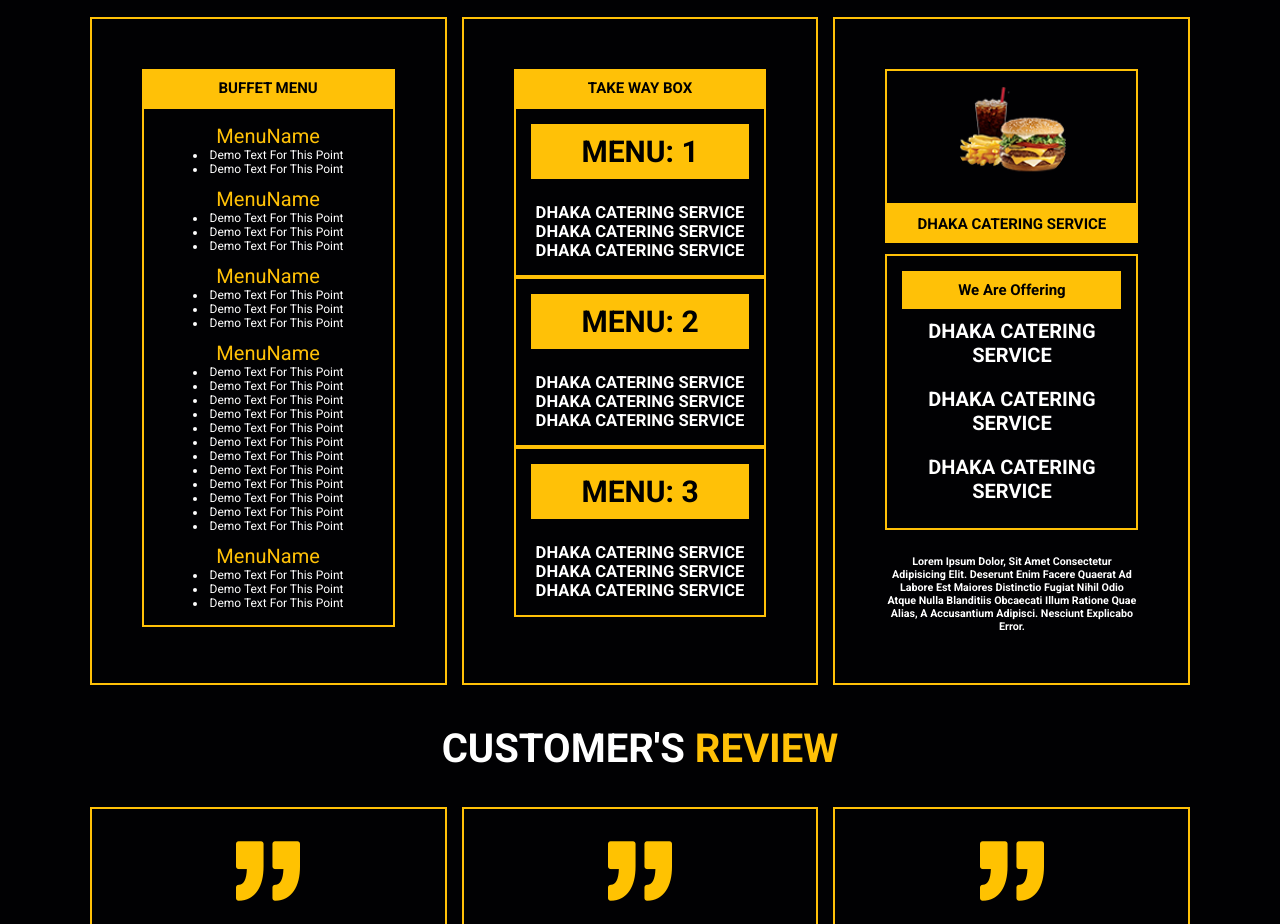
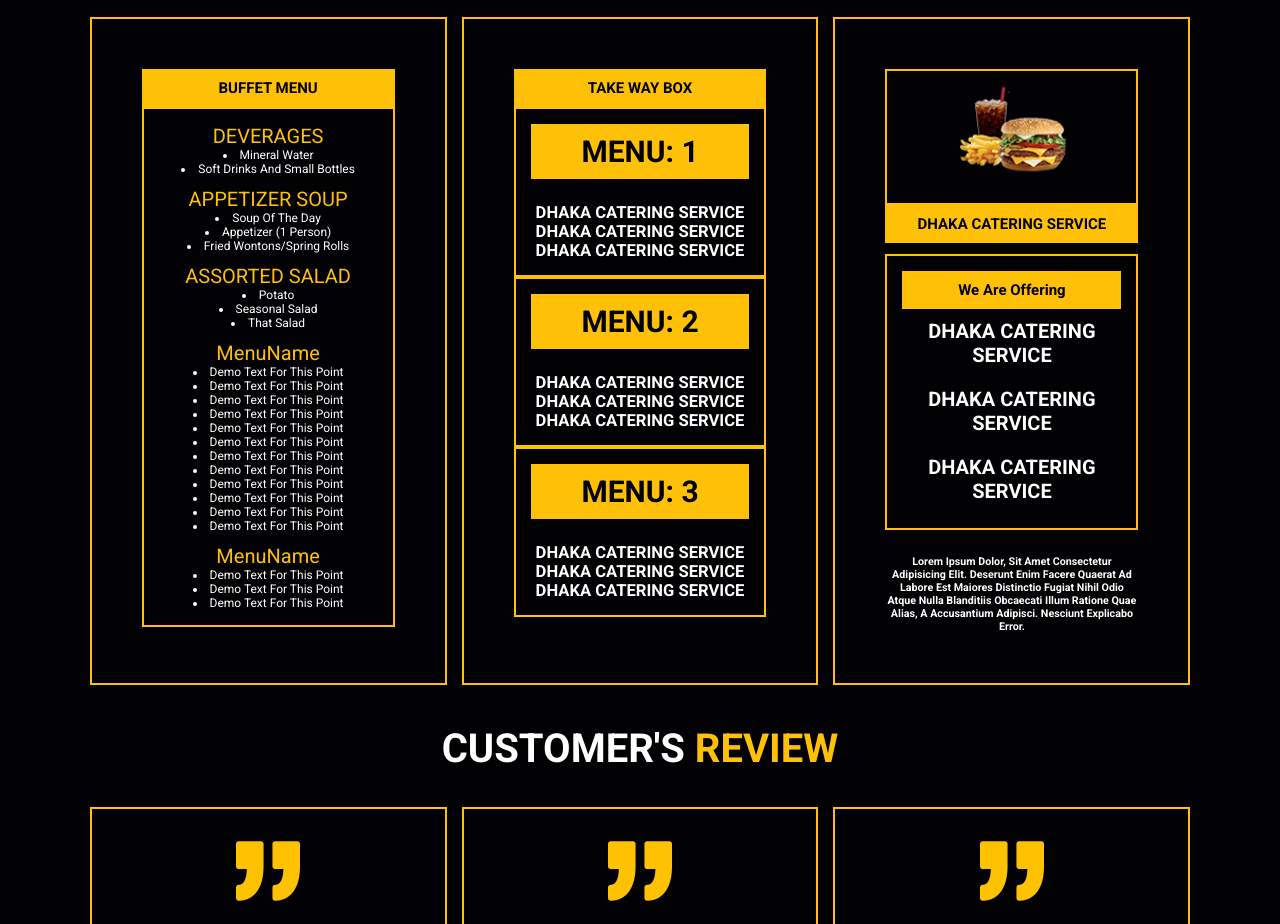
Before and after one commit to TamimMahmudBD/Royal-Dhaba-Restaurant, a React (Create React App) app: page / in a window 1280 px wide. Shown: the part 1420-2344 px from the top of the page. Built offline with nearby package versions, Linux system fonts and the light colour scheme.

Commit message:
change some code

```diff
--- a/src/components/Home.js
+++ b/src/components/Home.js
@@ -14,7 +14,7 @@ const Home = () => {
             Welcome to Royal Dhaba Restaurant and Party Centre! Don't delay in taking your best snacks. We look forward to welcoming you.
           </p>
 
-          <ReactWhatsapp number="01739550997" className="btn fab fa-whatsapp" message="I need some infrmaion" > WhatsApp</ReactWhatsapp>
+          <ReactWhatsapp number="+8801712791500" className="btn fab fa-whatsapp" message="Hi, I need some information!" > WhatsApp</ReactWhatsapp>
           </div>
 
 
--- a/src/components/Menu.js
+++ b/src/components/Menu.js
@@ -18,23 +18,23 @@ const Menu = () => {
             <div className="menu-box-header"><h2>BUFFET MENU</h2></div>
             <div className="sub-menu-box" >
               <div className="sub-menu-item">
-                <div className="internal-menu-header"> MenuName</div>
-                <li>Demo Text for this point</li>
-                <li>Demo Text for this point</li>
+                <div className="internal-menu-header">DEVERAGES</div>
+                <li>Mineral water</li>
+                <li>Soft Drinks and small bottles</li>
               </div>
               <br />
               <div className="sub-menu-item">
-                <div className="internal-menu-header"> MenuName</div>
-                <li>Demo Text for this point</li>
-                <li>Demo Text for this point</li>
-                <li>Demo Text for this point</li>
+                <div className="internal-menu-header"> APPETIZER SOUP</div>
+                <li>Soup of the Day</li>
+                <li>Appetizer (1 person)</li>
+                <li>Fried Wontons/Spring Rolls</li>
               </div>
               <br />
               <div className="sub-menu-item">
-                <div className="internal-menu-header"> MenuName</div>
-                <li>Demo Text for this point</li>
-                <li>Demo Text for this point</li>
-                <li>Demo Text for this point</li>
+                <div className="internal-menu-header"> ASSORTED SALAD</div>
+                <li>Potato</li>
+                <li>Seasonal Salad</li>
+                <li>That Salad</li>
               </div>
               <br />
               <div className="sub-menu-item">
```
